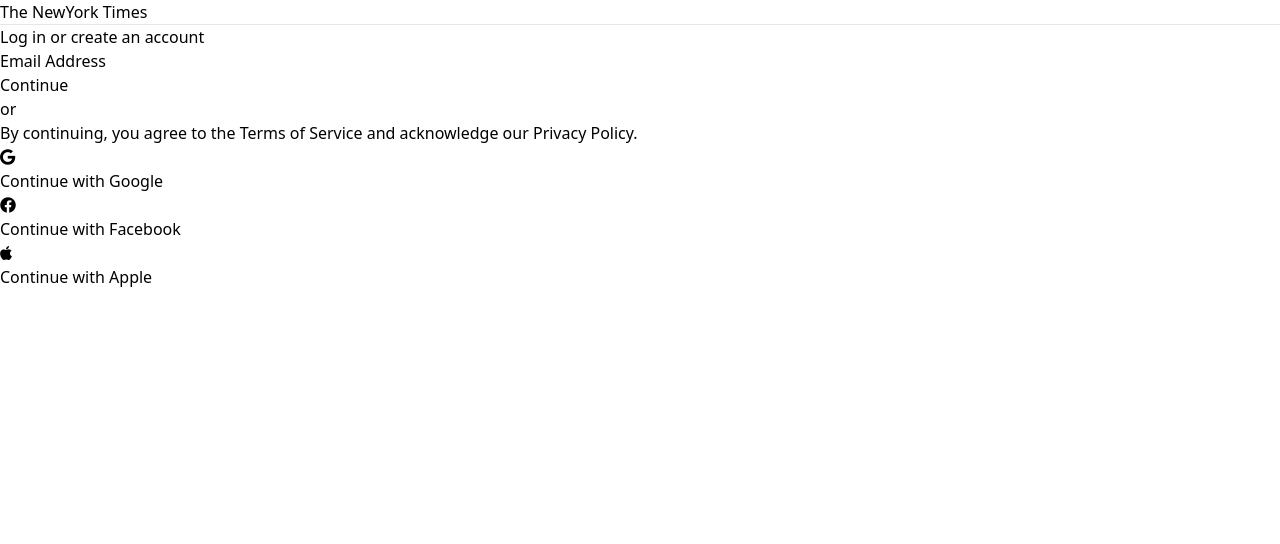
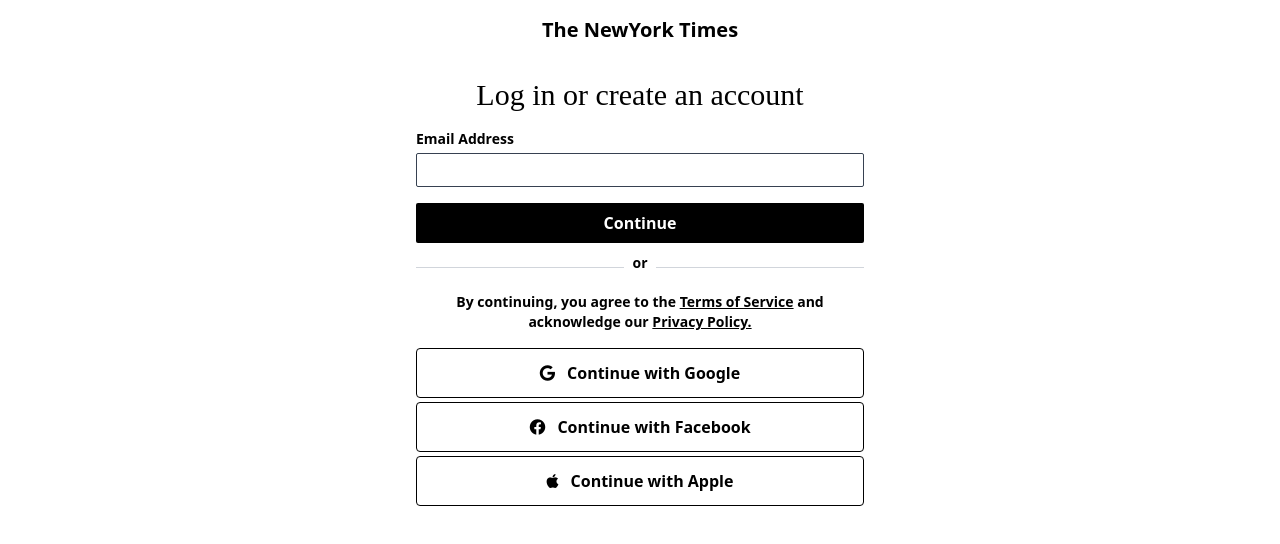
Before and after one commit to Kaif987/Wordle_Clone, a React (Create React App) app: page / in a window 1280 px wide. Shown: the top 544 px of the page. Built offline with nearby package versions, Linux system fonts and the light colour scheme.

Commit message:
typescript add to Login component

```diff
--- a/src/App.tsx
+++ b/src/App.tsx
@@ -1,10 +1,12 @@
-import React from "react"
+import React, {useState} from "react"
 import Login from "./components/Login";
 
 export default function App() {
+  const [loggedIn, setLoggedIn] = useState(false)
+
   return (
     <div className="App">
-      <Login />
+      <Login loggedIn = {loggedIn}/>
     </div>
   );
 }
--- a/tailwind.config.js
+++ b/tailwind.config.js
@@ -1,7 +1,7 @@
 /** @type {import('tailwindcss').Config} */
 module.exports = {
   content: [
-    "./src/**/*.{js,jsx}"
+    "./src/**/*.{js,jsx,ts,tsx}"
   ],
   theme: {
     extend: {
--- a/tsconfig.json
+++ b/tsconfig.json
@@ -13,7 +13,7 @@
     /* Language and Environment */
     "target": "es2016",                                  /* Set the JavaScript language version for emitted JavaScript and include compatible library declarations. */
     // "lib": [],                                        /* Specify a set of bundled library declaration files that describe the target runtime environment. */
-    // "jsx": "preserve",                                /* Specify what JSX code is generated. */
+    "jsx": "preserve",                                /* Specify what JSX code is generated. */
     // "experimentalDecorators": true,                   /* Enable experimental support for TC39 stage 2 draft decorators. */
     // "emitDecoratorMetadata": true,                    /* Emit design-type metadata for decorated declarations in source files. */
     // "jsxFactory": "",                                 /* Specify the JSX factory function used when targeting React JSX emit, e.g. 'React.createElement' or 'h'. */
```
